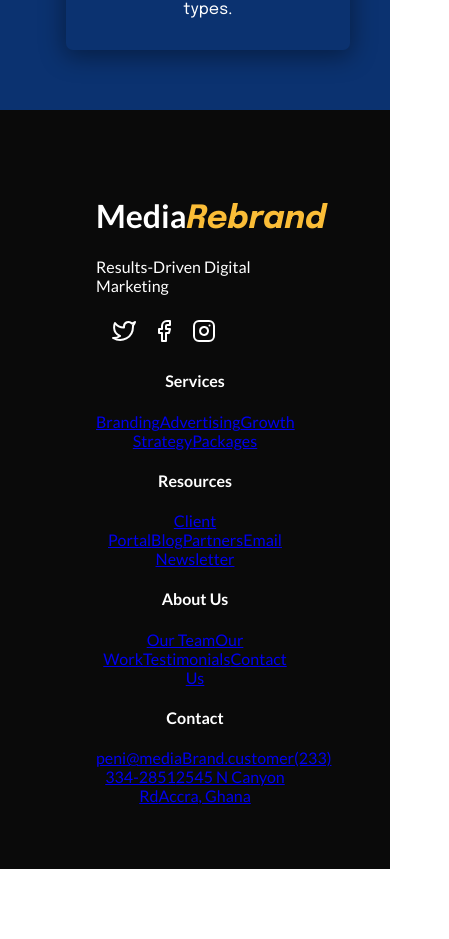
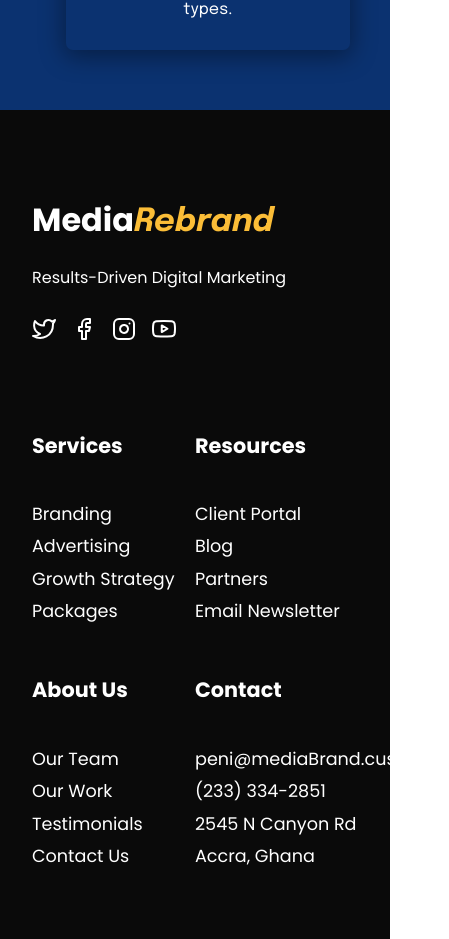
Before and after one commit to paakowamoquandoh/Media-Advertising, a React (Create React App) app in the folder digitalbranding/: page / in a window 390 px wide. Shown: the part 8600-9539 px from the top of the page, 449 px wide, since content can reach past the window. Before the commit the page ends 9469 px from the top, so only its background shows below. Built offline with nearby package versions, Linux system fonts and the light colour scheme.

Commit message:
foot commit

```diff
--- a/digitalbranding/src/components/footer/Footer.js
+++ b/digitalbranding/src/components/footer/Footer.js
@@ -1,5 +1,5 @@
 import "./footer.css";
-import { Instagram, Facebook, Twitter } from 'react-feather';
+import { Instagram, Facebook, Twitter, Youtube } from 'react-feather';
 
 const Footer = () => {
     return(
@@ -13,6 +13,7 @@
                     <a href="/"><Twitter/></a>
                     <a href="/"><Facebook/></a>
                     <a href="/"><Instagram/></a>
+                    <a href="/"><Youtube/></a>
                 </div>
             </div>
 
--- a/digitalbranding/src/components/footer/footer.css
+++ b/digitalbranding/src/components/footer/footer.css
@@ -6,6 +6,7 @@
 .footer{
     padding: 4rem 6rem;
     background-color: var(--blackColor);
+    font-family: 'Poppins', sans-serif;
 }
 
 .topside{
@@ -30,7 +31,51 @@
     margin-left: 1rem;
 }
 
-/* .topside a svg {
-    fill: var(--yellowish);
+.topside a:hover{
+    color: teal;
+}
+
+.topside a svg:hover {
+    fill: teal;
     stroke: 15px;
-  } */
+    color: var(--whiteColor);
+  }
+
+  .bottom{
+    padding-top: 2rem;
+    text-align: start;
+    display: flex;
+    justify-content: space-between;
+    flex-wrap: wrap;
+  }
+
+  .bottom div{
+    display: flex;
+    flex-direction: column;
+  }
+
+ .bottom h4{
+    font-size: 1.3rem;
+    padding: 1rem 0 0.8rem 0;
+ }
+
+ .bottom a {
+    text-decoration: none;
+    color: var(--whiteColor);
+    padding-bottom: 0.4rem;
+    font-size: 1.1rem;
+ }
+
+ @media screen and (max-width: 850px){
+    .footer{
+        padding: 4rem 2rem;
+    }
+
+    .topside a{
+        margin: 1rem 1rem 0 0;
+    }
+
+    .bottom div{
+        width: 50%;
+    }
+ }
--- a/digitalbranding/src/routes/Contact.js
+++ b/digitalbranding/src/routes/Contact.js
@@ -1,5 +1,6 @@
 import NavBar from "../components/navbar/nav";
 import Hero from "../components/Hero/Hero";
+import Footer from "../components/footer/Footer";
 import ContactImg from "../media/images/media4.jpg";
 
 function ContactUs() {
@@ -16,6 +17,7 @@
         btnClass="homeBtn"
         url="/"
         />
+        <Footer/>
         </>
     )
 }
--- a/digitalbranding/src/routes/Packages.js
+++ b/digitalbranding/src/routes/Packages.js
@@ -1,5 +1,6 @@
 import NavBar from "../components/navbar/nav";
 import Hero from "../components/Hero/Hero";
+import Footer from "../components/footer/Footer";
 import PackImg from "../media/images/media.jpg";
 
 function Packages() {
@@ -16,6 +17,7 @@
         btnClass="homeBtn"
         url="/"
         />
+        <Footer/>
         </>
     )
 }
--- a/digitalbranding/src/routes/Services.js
+++ b/digitalbranding/src/routes/Services.js
@@ -1,5 +1,7 @@
 import NavBar from "../components/navbar/nav";
 import Hero from "../components/Hero/Hero";
+import Footer from "../components/footer/Footer";
+import WeOffer from "../components/SectionTwo/ServicesSec";
 import ServeImg from "../media/images/media6.jpg";
 
 function Services() {
@@ -16,6 +18,8 @@
         btnClass="homeBtn"
         url="/"
         />
+        <WeOffer/>
+        <Footer/>
         </>
     )
 }
--- a/digitalbranding/src/routes/WhyUs.js
+++ b/digitalbranding/src/routes/WhyUs.js
@@ -1,5 +1,6 @@
 import NavBar from "../components/navbar/nav";
 import Hero from "../components/Hero/Hero";
+import Footer from "../components/footer/Footer";
 import WhyImg from "../media/images/media5.jpg";
 
 function WhyUs() {
@@ -16,6 +17,7 @@
         btnClass="homeBtn"
         url="/"
         />
+        <Footer/>
         </>
     )
 }
```
